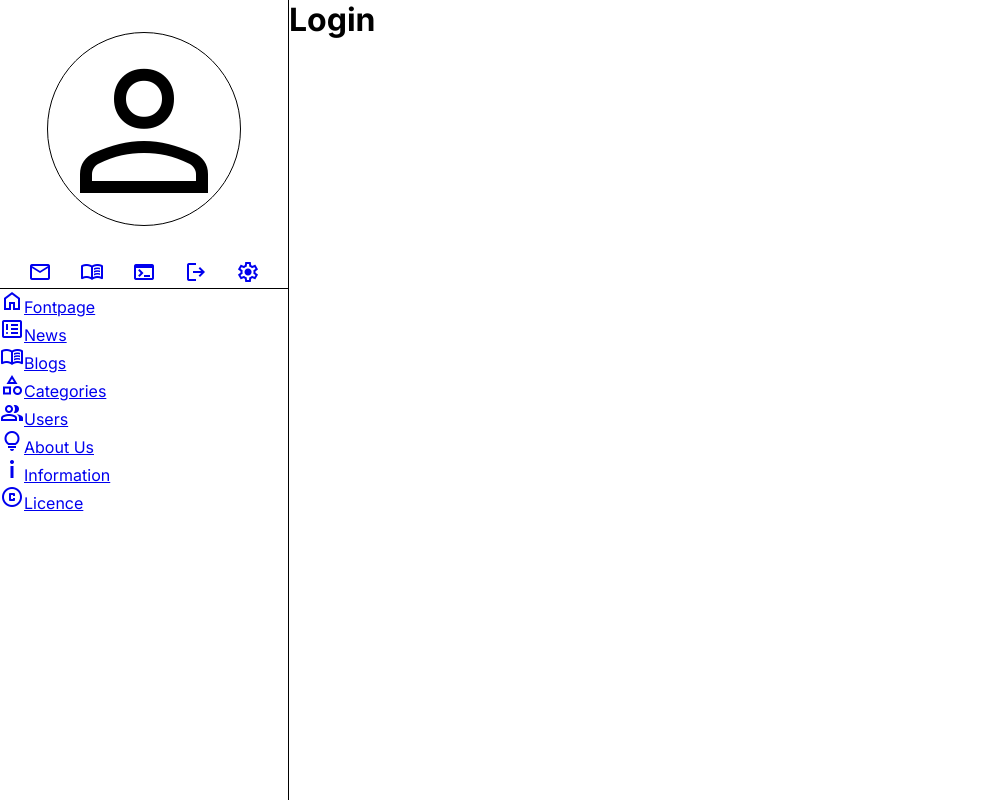
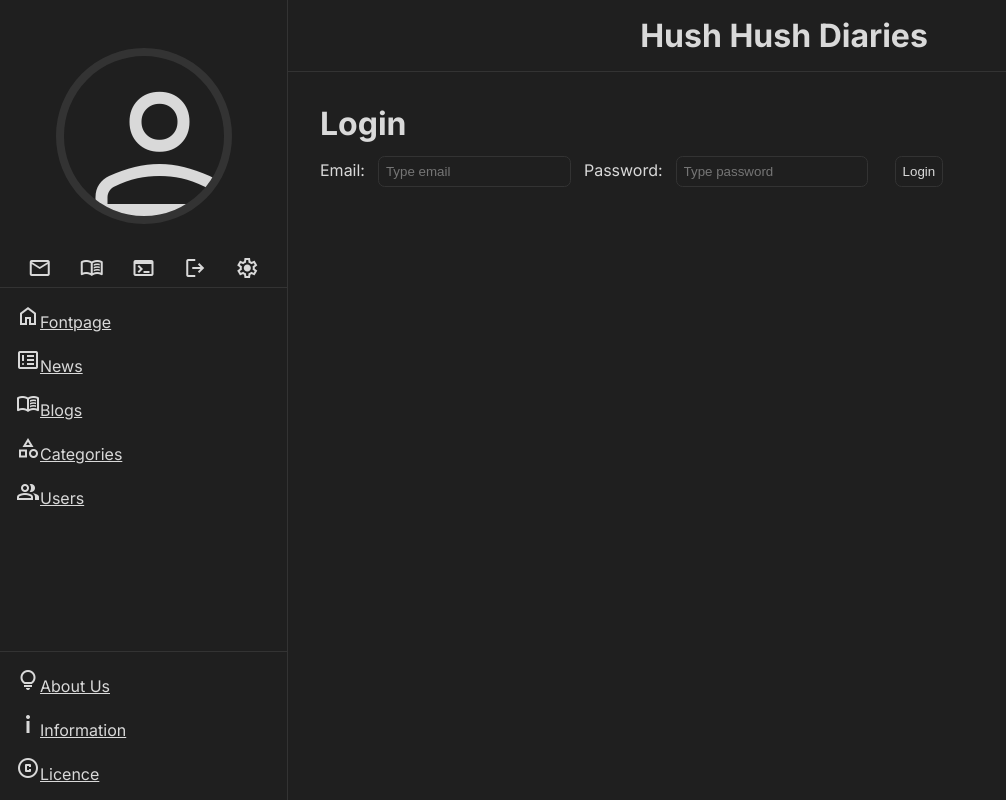
Before and after one commit to RaiinbowSolutions/HushHushDiaries, a Next.js app in the folder client/: page /login in a window 1280 px wide. Shown: the whole page, without its empty margins (0-1006 px from the left). Built offline with nearby package versions, Linux system fonts and the light colour scheme.

Commit message:
Updating frontend

```diff
--- /dev/null
+++ b/client/app/components/login.tsx
@@ -0,0 +1,19 @@
+'use client'
+import { FormEvent } from "react";
+
+export async function Login(event: FormEvent<HTMLFormElement>) {
+    event.preventDefault();
+
+    let data = new FormData(event.currentTarget);
+    let body = {
+        email: data.get('email')?.valueOf(),
+        password: data.get('password')?.valueOf(),
+    };
+    let response = await fetch('/.netlify/functions/api/token', {
+        body: JSON.stringify(body),
+        method: 'POST'
+    });
+
+    let token = await response.json();
+    console.log(token);
+}
--- a/client/app/globals.css
+++ b/client/app/globals.css
@@ -1,39 +1,80 @@
+:root {
+    --dark-gray: hsl(0, 0%, 12%);
+    --dark-gray-border: hsl(0, 0%, 20%);
+    --dark-gray-text: hsl(0, 0%, 85%);
+}
+
 * {
     margin: 0;
     padding: 0;
+    color: inherit;
+    box-sizing: border-box;
 }
 
 body {
     display: grid;
     grid-template-columns: max-content 1fr;
     height: 100vh;
+    background-color: var(--dark-gray);
+    color: var(--dark-gray-text);
+}
+
+main {
+    display: grid;
+    grid-template-rows: max-content 1fr;
+}
+
+header {
+    border-bottom: 1px solid var(--dark-gray-border);
+    padding: 1em 2em;
+    text-align: center;
+}
+
+.viewer {
+    overflow-y: scroll;
+    height: 100%;
+    padding: 2em;
+}
+
+button, input {
+    background-color: var(--dark-gray);
+    border: 1px solid var(--dark-gray-border);
+    border-radius: 0.5em;
+    color: var(--dark-gray-text);
+    padding: .5em;
+    margin: 1em;
 }
 
 aside {
+    display: grid;
+    grid-template-rows: 18em 1fr;
     overflow: hidden;
     width: 18em;
-    border-right: 1px solid black;
+    border-right: 1px solid var(--dark-gray-border);
 }
 
 .account-panel {
     display: grid;
     grid-template-rows: 1fr min-content;
     height: 18em;
-    border-bottom: 1px solid black;
+    border-bottom: 1px solid var(--dark-gray-border);
+    padding: 1em 0;
 }
 
 .account-image {
+    position: relative;
     overflow: hidden;
-    border: 1px solid black;
+    border: 0.5em solid var(--dark-gray-border);
     border-radius: 50%;
     aspect-ratio : 1 / 1;
     margin: 2em auto;
-    height: 12em;
+    height: 11em;
 }
 .account-image image {
     width: 100%;
 }
 .account-image span {
+    display: block;
     font-size: 12em;
     text-align: center;
     width: 100%;
@@ -46,7 +87,22 @@ aside {
     justify-content: space-evenly;
 }
 
+.menu-panel {
+    display: grid;
+    grid-template-rows: 1fr min-content;
+}
+
 .main-navigation {
     display: flex;
     flex-direction: column;
+    gap: 1em;
+    border-bottom: 1px solid var(--dark-gray-border);
+    padding: 1em;
 }
+
+.sub-navigation {
+    display: flex;
+    flex-direction: column;
+    gap: 1em;
+    padding: 1em;
+}
--- a/client/app/layout.tsx
+++ b/client/app/layout.tsx
@@ -41,6 +41,8 @@ export default function RootLayout({
               <Link href={'/blogs'}><span className="material-symbols-outlined">menu_book</span>Blogs</Link>
               <Link href={'/categories'}><span className="material-symbols-outlined">category</span>Categories</Link>
               <Link href={'/users'}><span className="material-symbols-outlined">group</span>Users</Link>
+            </nav>
+            <nav className='sub-navigation'>
               <Link href={'/about'}><span className="material-symbols-outlined">lightbulb</span>About Us</Link>
               <Link href={'/info'}><span className="material-symbols-outlined">info_i</span>Information</Link>
               <Link href={'/licence'}><span className="material-symbols-outlined">copyright</span>Licence</Link>
@@ -48,7 +50,12 @@ export default function RootLayout({
           </div>
         </aside>
         <main>
-          {children}
+          <header>
+            <h1>Hush Hush Diaries</h1>
+          </header>
+          <div className='viewer'>
+            {children}
+          </div>
         </main>
       </body>
     </html>
--- a/client/app/login/page.tsx
+++ b/client/app/login/page.tsx
@@ -1,7 +1,16 @@
-import Link from "next/link";
+import { Login } from "@/components/login";
 
 export default function LoginPage() {
     return (
-        <h1>Login</h1>
+        <>
+            <h1>Login</h1>
+            <form onSubmit={Login}>
+                <label htmlFor="email">Email:</label>
+                <input type="email" name="email" placeholder="Type email" />
+                <label htmlFor="password">Password:</label>
+                <input type="password" name="password" placeholder="Type password" />
+                <button type="submit">Login</button>
+            </form>
+        </>
     )
 }
--- /dev/null
+++ b/client/app/logout/page.tsx
@@ -0,0 +1,6 @@
+import Link from "next/link";
+import {redirect} from "next/navigation";
+
+export default function LogoutPage() {
+    redirect('/login');
+}
--- a/client/next.config.js
+++ b/client/next.config.js
@@ -1,4 +1,8 @@
 /** @type {import('next').NextConfig} */
-const nextConfig = {}
+const nextConfig = {
+    experimental: {
+        serverActions: true,
+    }
+}
 
 module.exports = nextConfig
```
Also changed, not shown: client/app/blogs/owned/page.tsx (added, +7 -0 lines), client/app/config/page.tsx (added, +7 -0 lines), client/app/messages/page.tsx (added, +7 -0 lines), client/app/news/page.tsx (added, +7 -0 lines), client/app/terminal/page.tsx (added, +7 -0 lines), client/tsconfig.json (+21 -7 lines), 1 other file (tests, documents, lock files or other folders).
